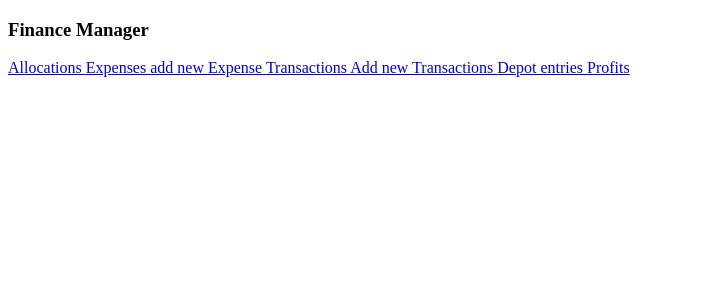
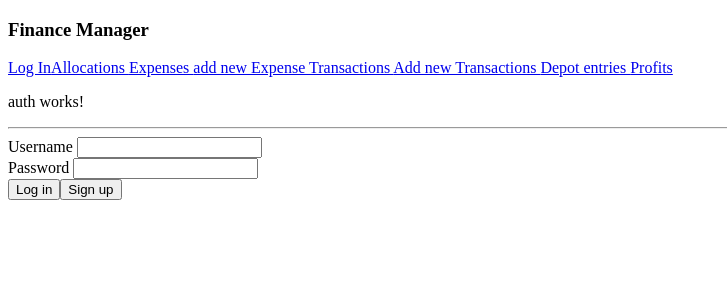
Before and after one commit to cscherhoff/finance-manager-frontend, an Angular app: page /login in a window 1280 px wide. Before the commit this address led to /. Shown: the top 300 px of the page, without its empty margins (0-727 px from the left). Built offline with nearby package versions, Linux system fonts and the light colour scheme.

Commit message:
Add authentification

```diff
--- a/src/app/app-routing.module.ts
+++ b/src/app/app-routing.module.ts
@@ -8,8 +8,12 @@ import {InvestmentDepotEntryComponent} from './investment/investment-depot-entry
 import {InvestmentProfitComponent} from './investment/investment-profit/investment-profit.component';
 import {AddNewTransactionComponent} from './investment/add-new-transaction/add-new-transaction.component';
 import { InvestmentInformationComponent } from './investment/investment-information/investment-information.component';
+import { AuthComponent } from './auth/auth.component';
 
 const routes: Routes = [
+  {
+    path: 'login', component: AuthComponent
+  },
   {
     path: 'allocation', component: AllocationsComponent
   },
--- a/src/app/app.component.html
+++ b/src/app/app.component.html
@@ -1,5 +1,6 @@
 <h3>Finance Manager</h3>
 
+<a href="/login">Log In</a>
 <a href="/allocation">Allocations </a>
 <a href="/expenses"> Expenses </a>
 <a href="/addNewExpense"> add new Expense </a>
--- a/src/app/app.module.ts
+++ b/src/app/app.module.ts
@@ -15,6 +15,7 @@ import { InvestmentProfitComponent } from './investment/investment-profit/invest
 import { AddNewTransactionComponent } from './investment/add-new-transaction/add-new-transaction.component';
 import { DatePipe } from '@angular/common';
 import { InvestmentInformationComponent } from './investment/investment-information/investment-information.component';
+import { AuthComponent } from './auth/auth.component';
 
 @NgModule({
   declarations: [
@@ -27,7 +28,8 @@ import { InvestmentInformationComponent } from './investment/investment-informat
     InvestmentDepotEntryComponent,
     InvestmentProfitComponent,
     AddNewTransactionComponent,
-    InvestmentInformationComponent
+    InvestmentInformationComponent,
+    AuthComponent
   ],
   imports: [
     BrowserModule,
--- /dev/null
+++ b/src/app/auth/auth-service.service.ts
@@ -0,0 +1,28 @@
+import { HttpClient, HttpHeaders } from '@angular/common/http';
+import { Injectable } from '@angular/core';
+import { environment } from '../environment';
+import { User } from '../user/User';
+
+@Injectable({
+  providedIn: 'root'
+})
+export class AuthService {
+
+  httpOptions = {
+    headers: new HttpHeaders({'Content-Type': 'application/json'})
+  }
+
+  constructor(private http: HttpClient) {}
+
+  signup(user: User) {
+    this.http.post('http://localhost:' + environment.backendPortUser + '/register', JSON.stringify(user), this.httpOptions)
+    .subscribe(response => console.log(response));
+    console.log('Post transaction: ' + JSON.stringify(user));
+  }
+
+  logIn(user: User) {
+    this.http.post('http://localhost:' + environment.backendPortUser + '/authenticate', JSON.stringify(user), this.httpOptions)
+    .subscribe(response => console.log(response));
+    console.log('Post transaction: ' + JSON.stringify(user));
+  }
+}
--- /dev/null
+++ b/src/app/auth/auth.component.html
@@ -0,0 +1,18 @@
+<p>auth works!</p>
+<hr>
+<div>
+    <form>
+        <div>
+            <label for="email">Username </label>
+            <input [(ngModel)]="formData.username" type="email" id="email" name="username"/>
+        </div>
+        <div>
+            <label for="password">Password </label>
+            <input [(ngModel)]="formData.password" type="password" id="password" name="password"/>
+        </div>
+        <div>
+            <button type="submit" (click)="logIn()">Log in</button>
+            <button type="submit" (click)="signUp()">Sign up</button>
+        </div>
+    </form>
+</div>
--- /dev/null
+++ b/src/app/auth/auth.component.ts
@@ -0,0 +1,31 @@
+import { Component, OnInit } from '@angular/core';
+import { User } from '../user/User';
+import { AuthService } from './auth-service.service';
+
+@Component({
+  selector: 'app-auth',
+  templateUrl: './auth.component.html',
+  styleUrls: ['./auth.component.css']
+})
+export class AuthComponent implements OnInit {
+
+  formData: User = {
+    username: '',
+    password: '',
+    role: 'ROLE_ADMIN'
+  }
+
+  constructor(private authService: AuthService) {}
+
+  ngOnInit(): void {
+  }
+
+  public signUp() {
+    this.authService.signup(this.formData);
+  }
+
+  public logIn() {
+    this.authService.logIn(this.formData);
+  }
+
+}
--- a/src/app/environment.ts
+++ b/src/app/environment.ts
@@ -1,4 +1,5 @@
 export const environment = {
     backendPortInvestment: 30005,
-    backendPortAllocation: 30007
+    backendPortAllocation: 30007,
+    backendPortUser: 8068
 };
--- /dev/null
+++ b/src/app/user/User.ts
@@ -0,0 +1,5 @@
+export interface User {
+    username: string;
+    password: string;
+    role: string;
+}
```
Also changed, not shown: src/app/auth/auth.component.css (added), 2 other files (tests, documents, lock files or other folders).
